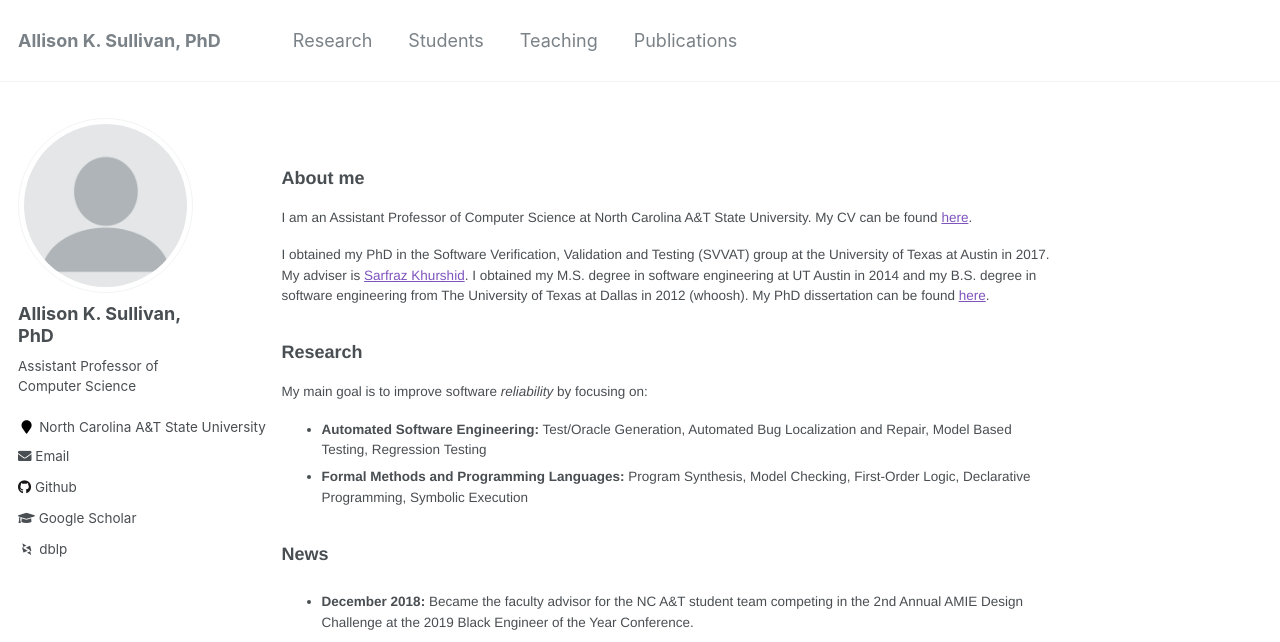
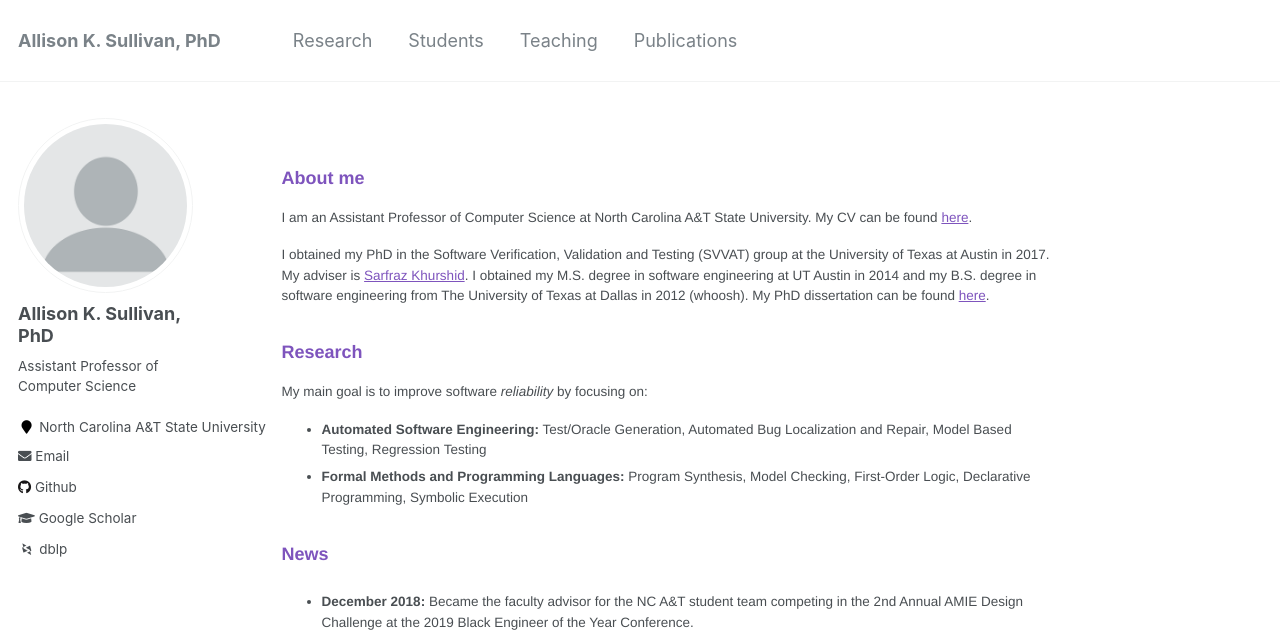
Before and after one commit to Allisonius/allisonius.github.io, a Jekyll site: the page built from _pages/about.md, in a window 1280 px wide. Shown: the top 642 px of the page. Built offline with Jekyll 4.4.1, drawn with Linux system fonts in a browser that asks for light colours; some web fonts are replaced.

Commit message:
Update _page.scss

```diff
--- a/_sass/_page.scss
+++ b/_sass/_page.scss
@@ -52,7 +52,7 @@
 
      h3 {
     padding-bottom: 0.5em;
-    font-color: #7e54bd;
+    color: #7e54bd;
   }
 
 
```
